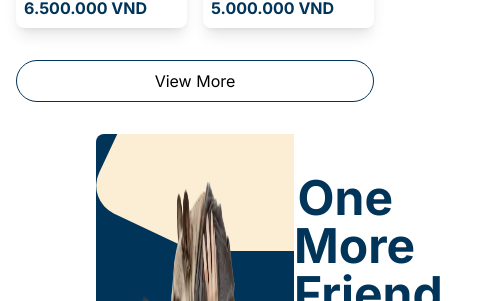
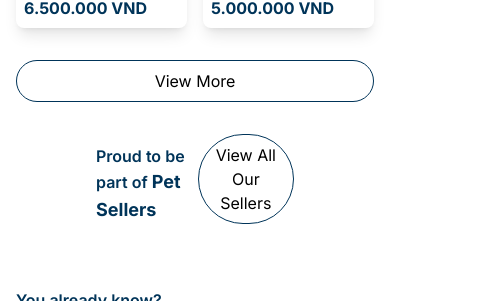
Before and after one commit to naufalarifk/monito, a Next.js app: page / in a window 390 px wide. Shown: the part 1978-2279 px from the top of the page, 488 px wide, since content can reach past the window. Built offline with nearby package versions, Linux system fonts and the light colour scheme.

Commit message:
chore: mobile

```diff
--- a/src/components/AdoptCardMobile/index.tsx
+++ b/src/components/AdoptCardMobile/index.tsx
@@ -3,7 +3,7 @@ import Image from 'next/image'
 
 const AdoptCardMobile = () => {
   return (
-    <section className="hidden lg:flex mx-24 mt-8 z-10 relative rounded-lg bg-[#003459]">
+    <section className="hidden lg:flex-row flex-col-reverse mx-24 mt-8 z-10 relative rounded-lg bg-[#003459]">
     <Image src='/section_1.webp' alt="" height={342} width={513} />
     <Image className="absolute bottom-0 -z-10" width={635} height={635} alt="" src='/shapes/rect_5.svg'/>
     <div className="w-1/2 text-blue">
--- a/src/components/AdoptCardWeb/index.tsx
+++ b/src/components/AdoptCardWeb/index.tsx
@@ -3,7 +3,7 @@ import Image from 'next/image'
 
 const AdoptCardWeb = () => {
   return (
-    <section className="lg:hidden flex mx-24 mt-8 z-10 relative rounded-lg bg-[#003459]">
+    <section className="hidden flex mx-24 mt-8 z-10 relative rounded-lg bg-[#003459]">
     <Image src='/section_1.webp' alt="" height={342} width={513} />
     <Image className="absolute bottom-0 -z-10" width={635} height={635} alt="" src='/shapes/rect_5.svg'/>
     <div className="w-1/2 text-blue">
@@ -15,7 +15,7 @@ const AdoptCardWeb = () => {
       <button className="rounded-full bg-blue text-white px-4 py-2"><p>Explore Now</p></button>
     </div>
     </div>
-  <Image className="absolute h-auto top-0 right-0 -z-10" width={635} height={635} alt="" src='/shapes/rect_6.svg'/>
+  <Image className="absolute h-full top-0 right-0 -z-10" width={635} height={635} alt="" src='/shapes/rect_6.svg'/>
   </section>
   )
 }
```
